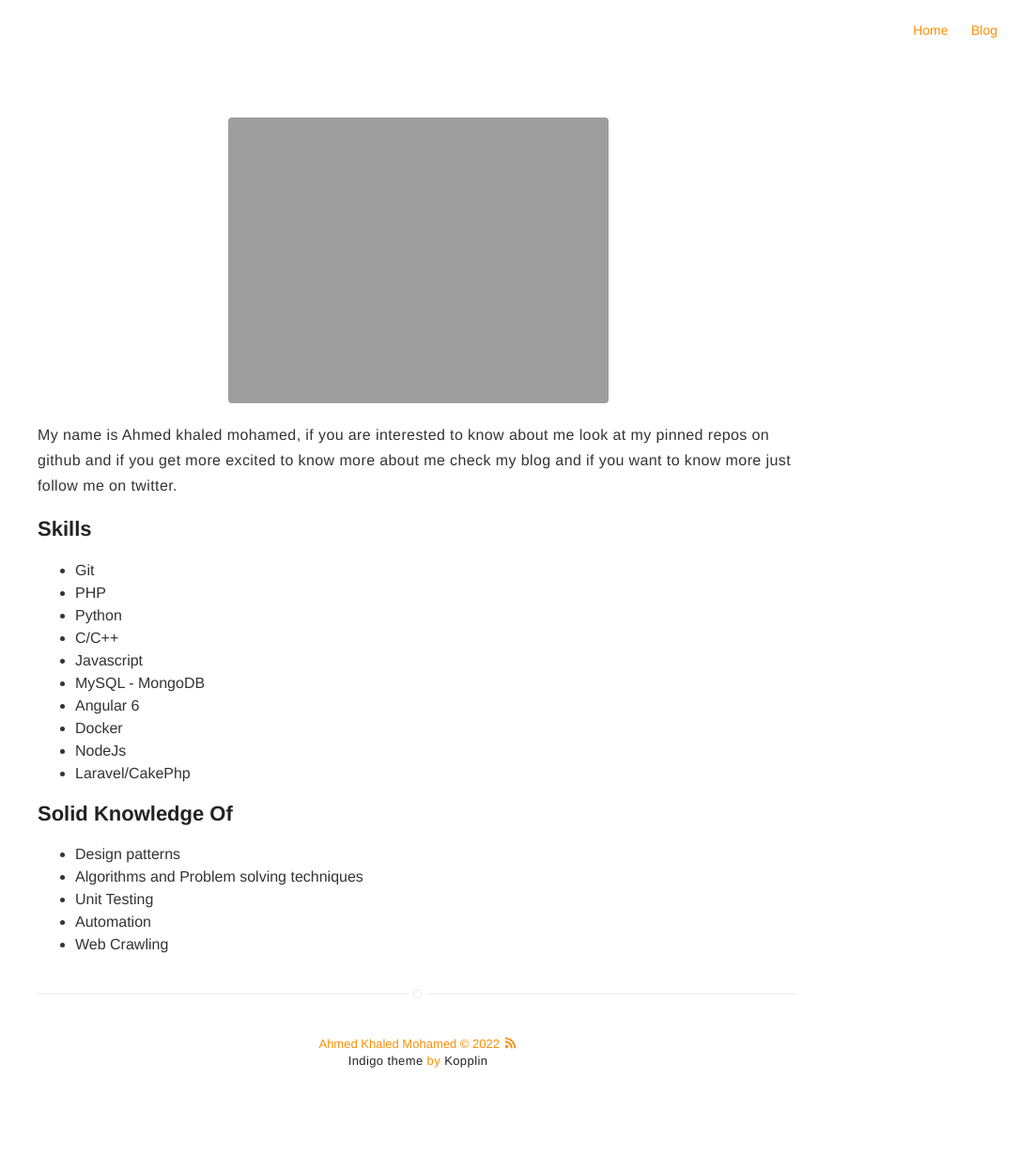
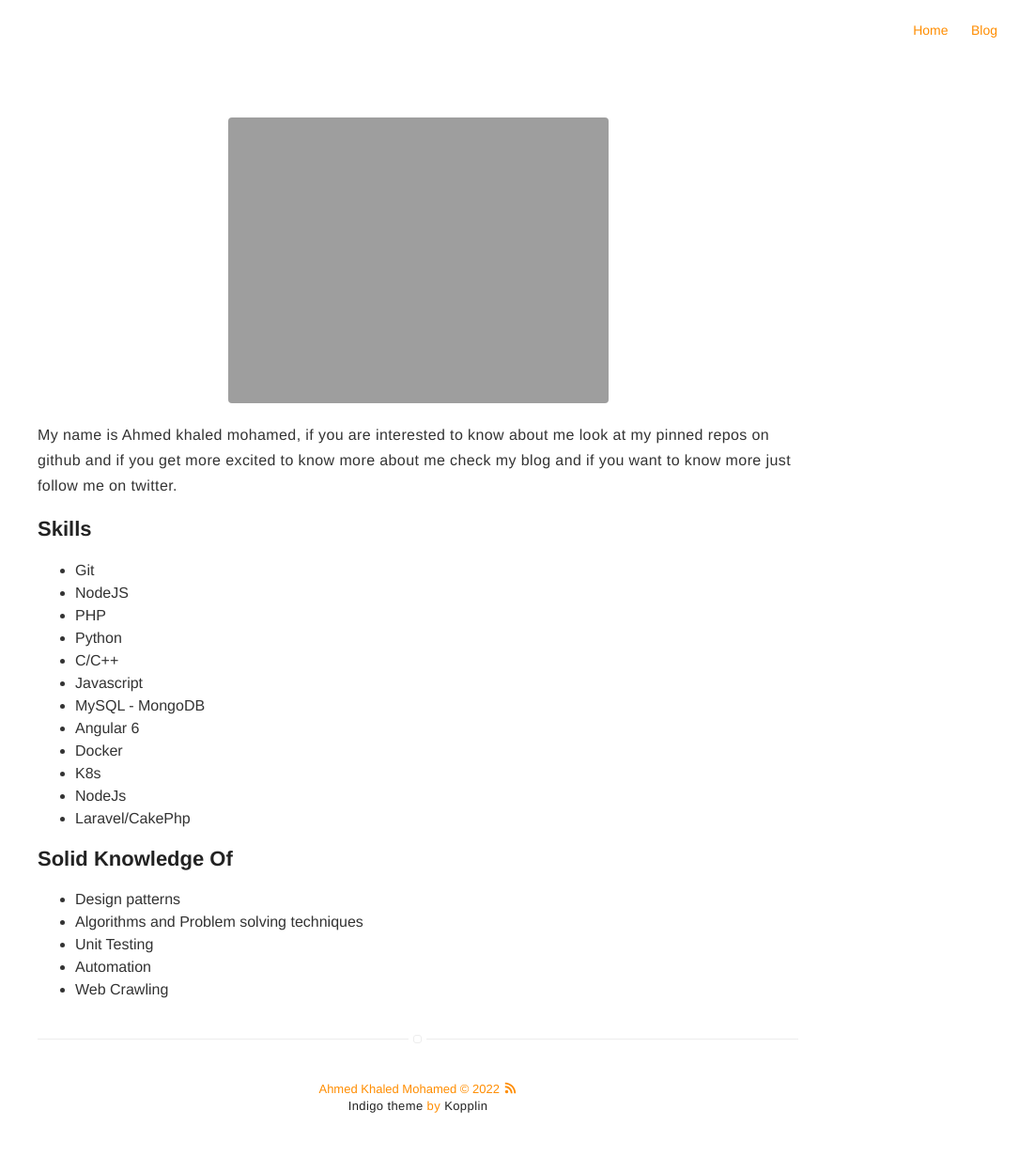
Before and after one commit to aa-ahmed-aa/aa-ahmed-aa.github.io, a Jekyll site: the page built from about.md, in a window 1280 px wide. Shown: the whole page at 94% size, without its empty margins (195-1280 px from the left). Built offline with Jekyll 4.4.1, drawn with Linux system fonts in a browser that asks for light colours; before the commit the page ends 1200 px from its top, so only the background shows below that.

Commit message:
update about

```diff
--- a/about.md
+++ b/about.md
@@ -12,6 +12,7 @@ about me check my blog and if you want to know more just follow me on twitter.</
 
 <ul class="skill-list">
 	<li>Git</li>
+	<li>NodeJS</li>
 	<li>PHP</li>
 	<li>Python</li>
 	<li>C/C++</li>
@@ -19,6 +20,7 @@ about me check my blog and if you want to know more just follow me on twitter.</
 	<li>MySQL - MongoDB</li>
 	<li>Angular 6</li>
 	<li>Docker</li>
+	<li>K8s</li>
 	<li>NodeJs</li>
 	<li>Laravel/CakePhp</li>
 </ul>
```
